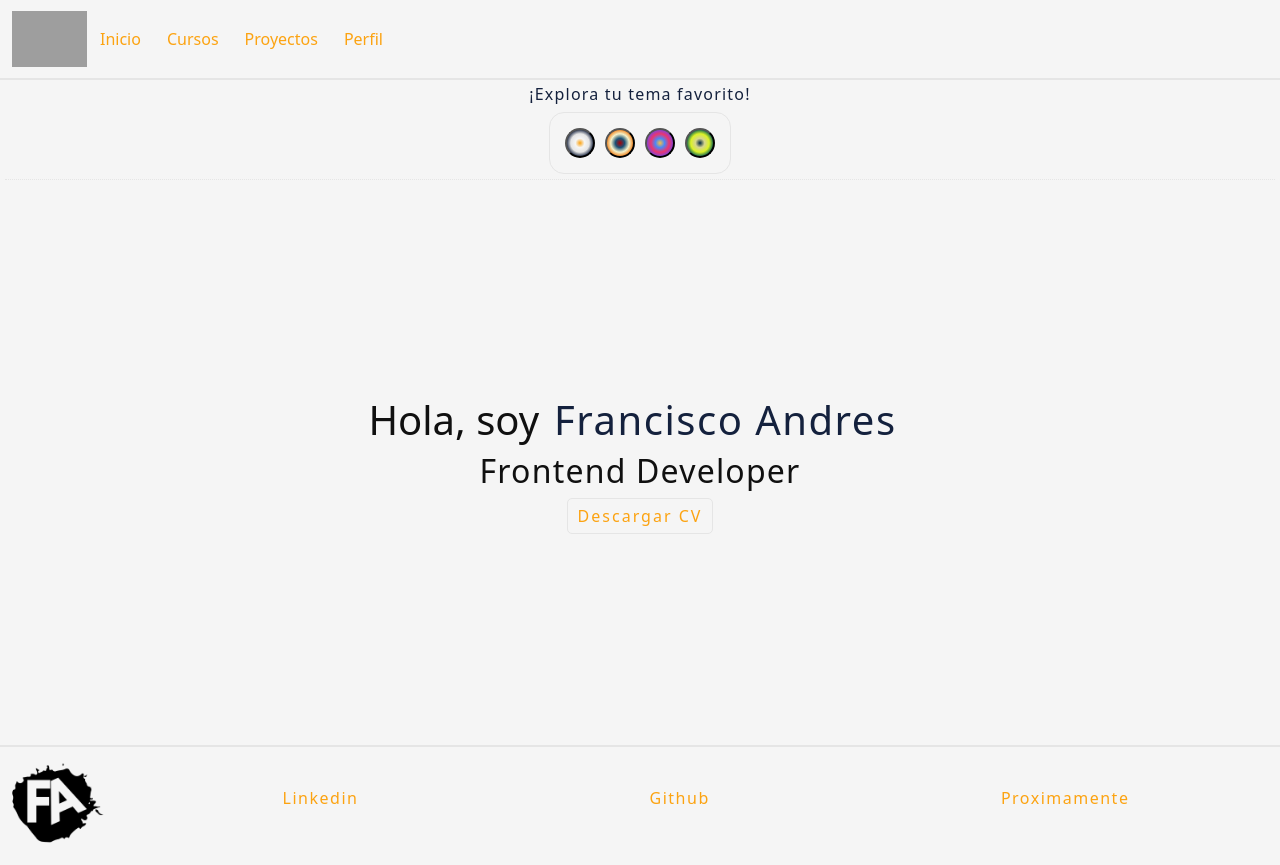
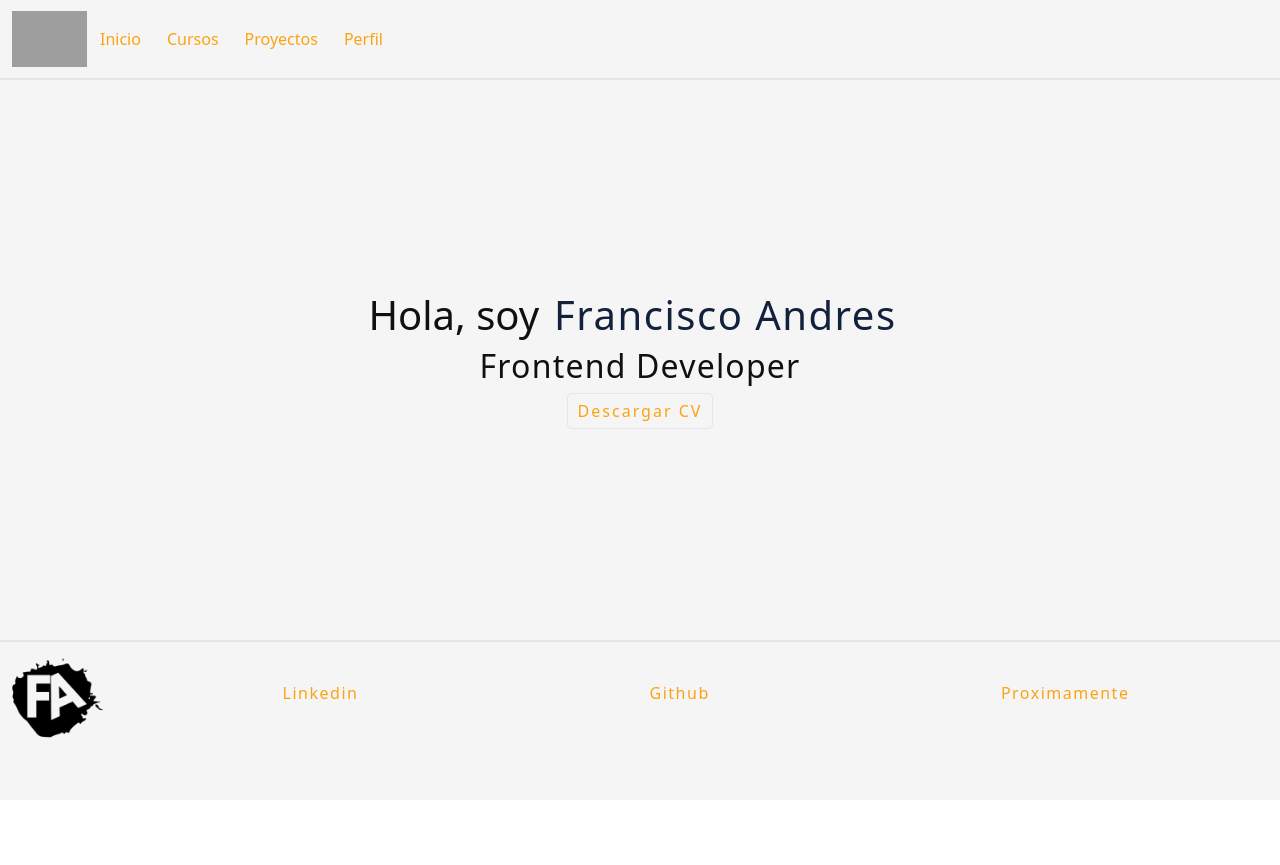
Before and after one commit to courfedra/mi-page, a React (Vite) app: page / in a window 1280 px wide. After the commit the page ends 800 px from the top, so only its background shows below. Built offline with nearby package versions, Linux system fonts and the light colour scheme; grey boxes are pictures that could not be loaded.

Commit message:
delete Botones component

```diff
--- a/src/components/NavBar.jsx
+++ b/src/components/NavBar.jsx
@@ -30,8 +30,6 @@ const NavBar = ()=>{
                 &:hover{color:${colorEnlaceHover}}
             }
             `
-
-
 
     return(
         <>
@@ -70,9 +68,7 @@ const NavBar = ()=>{
                         </ul>
                     </div>
                 </div>
-
             </Navbar>
-            <Botones/>
         </>
     )
 }
```
